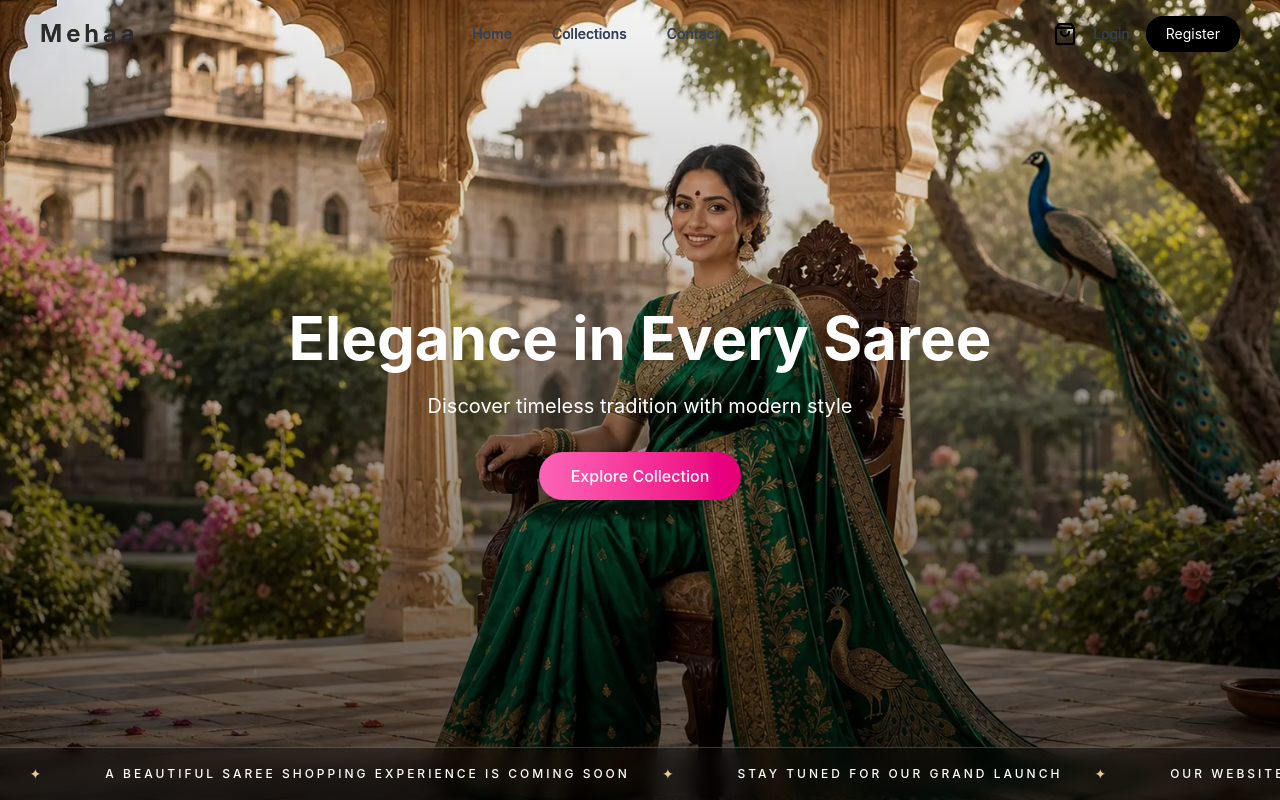
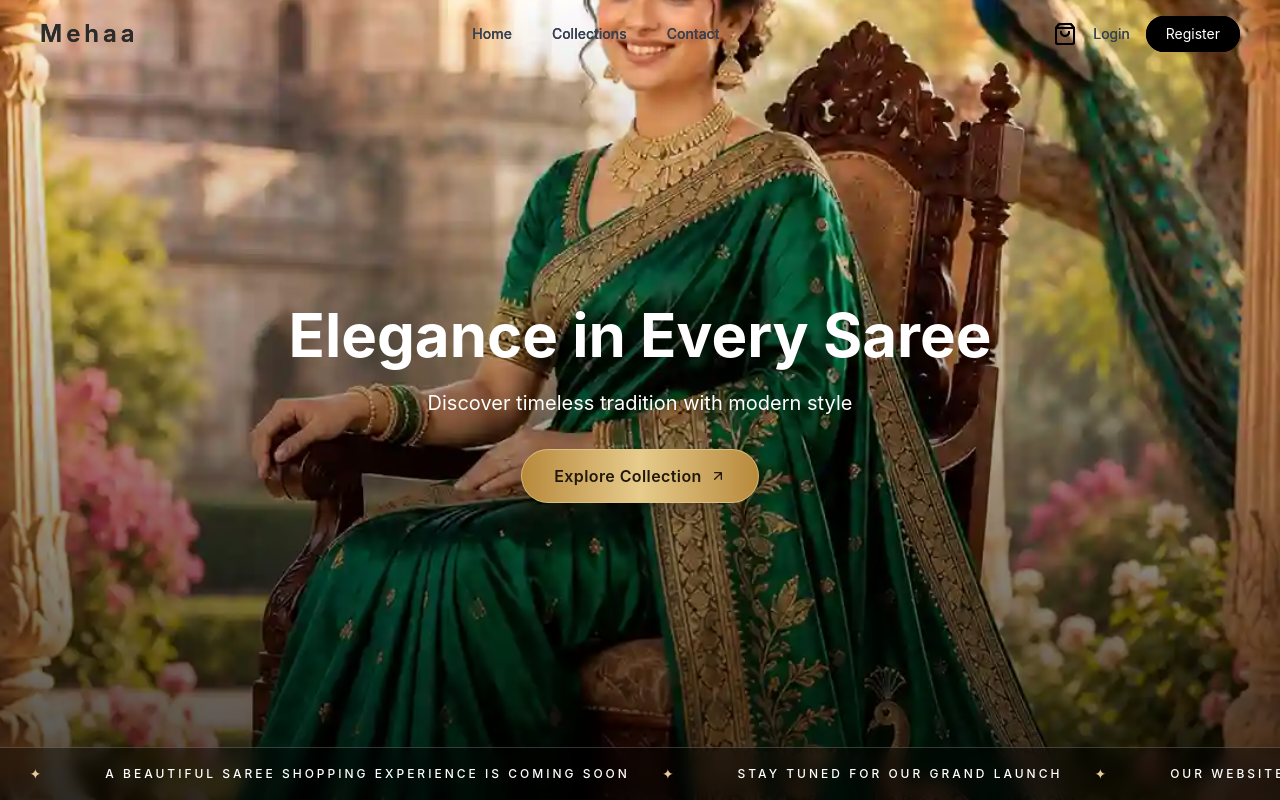
Before and after one commit to Krish688-tech/mehaagarments, a React (Vite) app in the folder frontend/: page / in a window 1280 px wide. Shown: the top 800 px of the page. Built offline with nearby package versions, Linux system fonts and the light colour scheme; no server answers.

Commit message:
update hero button

```diff
--- a/frontend/src/components/Hero.jsx
+++ b/frontend/src/components/Hero.jsx
@@ -79,9 +79,25 @@
 
         <button
           onClick={() => navigate("/shop")}
-          className="mt-8 cursor-pointer rounded-full bg-linear-to-r from-pink-400 via-pink-500 to-pink-600 px-8 py-3 font-medium text-white shadow-lg transition-transform hover:scale-105"
+          className="group relative mt-8 inline-flex cursor-pointer items-center justify-center gap-2 overflow-hidden rounded-full border border-[#E6CC91]/70 bg-linear-to-r from-[#B88A3B] via-[#E7CC8C] to-[#B88A3B] px-8 py-3.5 font-semibold tracking-wide text-[#21170A] shadow-[0_6px_24px_rgba(0,0,0,0.25)] transition-all duration-300 ease-out hover:-translate-y-1 hover:shadow-[0_10px_30px_rgba(212,175,95,0.4)] active:translate-y-0"
         >
-          Explore Collection
+          <span className="absolute inset-0 -translate-x-full bg-linear-to-r from-transparent via-white/40 to-transparent transition-transform duration-700 group-hover:translate-x-full" />
+
+          <span className="relative">Explore Collection</span>
+
+          <svg
+            className="relative h-4 w-4 transition-transform duration-300 group-hover:translate-x-1"
+            fill="none"
+            viewBox="0 0 24 24"
+            stroke="currentColor"
+            strokeWidth={2}
+          >
+            <path
+              strokeLinecap="round"
+              strokeLinejoin="round"
+              d="M7 17 17 7M7 7h10v10"
+            />
+          </svg>
         </button>
       </div>
       {/* Temporary Development Marquee */}
```
